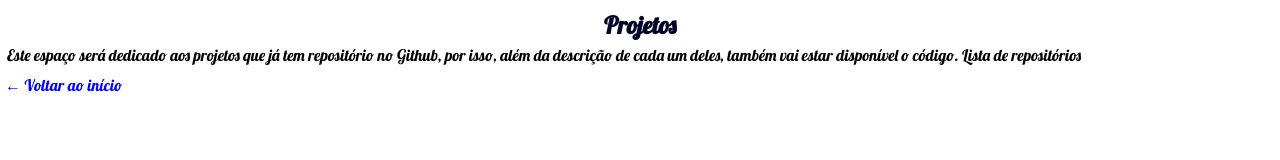
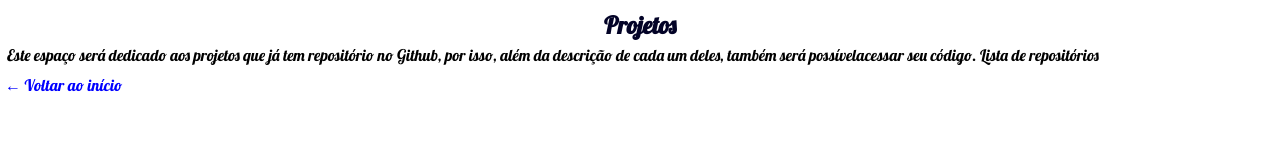
Before and after one commit to c-Tos1wa/blog_typescript, a Next.js app: page /projects in a window 1280 px wide. Shown: the top 160 px of the page. Built offline with nearby package versions, Linux system fonts and the light colour scheme.

Commit message:
mudança no texto de projects

```diff
--- a/pages/projects.tsx
+++ b/pages/projects.tsx
@@ -7,7 +7,7 @@ export default function Projects(){
     <h2 className={styles.title}>Projetos</h2>
     <p className={styles.text}>
       Este espaço será dedicado aos projetos que já tem repositório no Github, por isso,
-      além da descrição de cada um deles, também vai estar disponível o código.
+      além da descrição de cada um deles, também será possívelacessar seu código.
       Lista de repositórios
     </p>
 
```
